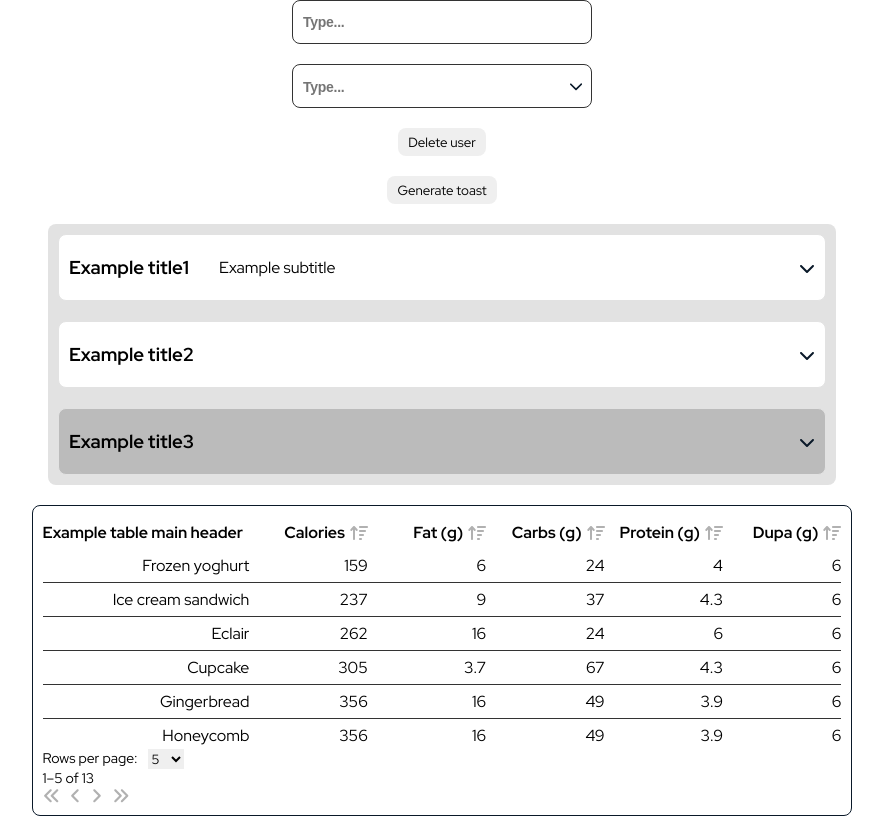
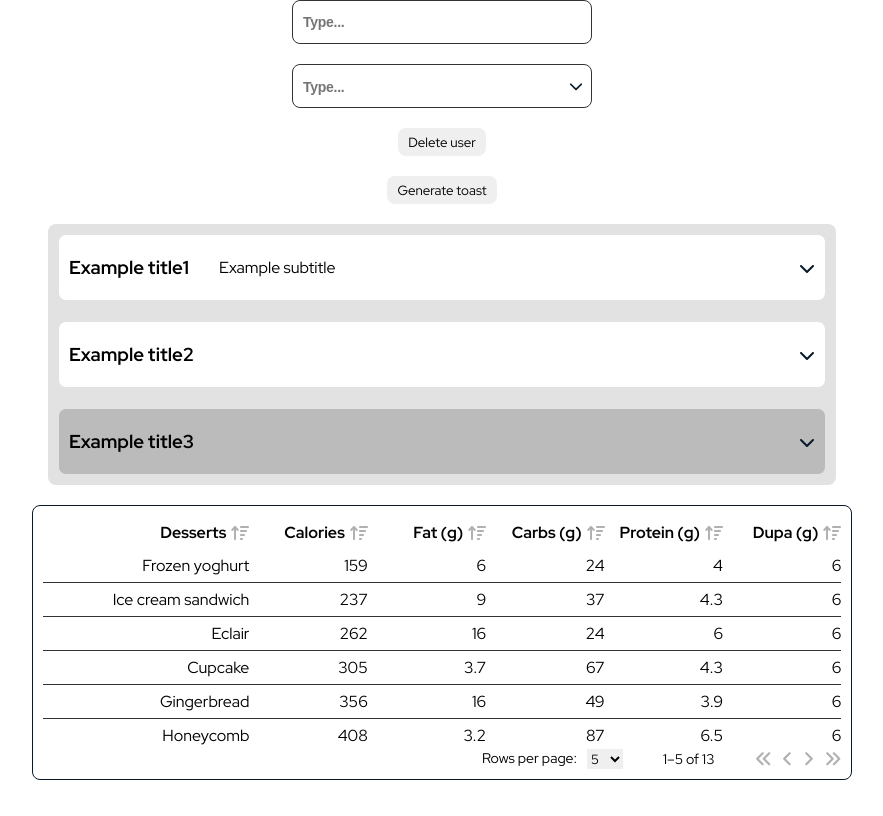
Before and after one commit to rartamosa/React-UI-components, a React (Create React App) app: page / in a window 1280 px wide. Shown: the whole page, without its empty margins (198-1081 px from the left). Built offline with nearby package versions, Linux system fonts and the light colour scheme.

Commit message:
Added sorting option in Table component

```diff
--- a/src/App.tsx
+++ b/src/App.tsx
@@ -163,7 +163,7 @@ const App = () => {
 
       {/* TABLE */}
       <Table
-        mainHeader="Example table main header"
+        // mainHeader="Example table main header"
         columnNames={dummyColumnNames}
         tableRows={dummyTableRows}
         // headerBackGroundColor="pink"
--- a/src/components/Table/Table.tsx
+++ b/src/components/Table/Table.tsx
@@ -36,7 +36,7 @@ library.add(
 );
 
 const Table = ({
-  mainHeader,
+  //   mainHeader,
   columnNames,
   tableRows,
   headerBackGroundColor = "#fff",
@@ -46,25 +46,22 @@ const Table = ({
   borderColor = MAIN_DARK_FONT_COLOR,
   borderWidth = "1px",
 }: TableProps) => {
-  const [tableRowsData, setTableRowsData] = useState<(string | number)[][]>([]);
+  //   const [tableRowsData, setTableRowsData] = useState<(string | number)[][]>([]);
+  const [tableRowsData, setTableRowsData] = useState<any[][]>([]);
+
   const [activeSort, setActiveSort] = useState(-1);
-  const [order, setOrder] = useState<Order>("asc");
+  //   const [order, setOrder] = useState<Order>("asc");
 
   useEffect(() => {
     setTableRowsData(tableRows.map((item) => createTableData(item)));
   }, []);
 
-  //   useEffect(() => {
-  //     tableRowsData.sort;
-  //   }, [activeSort]);
-  //   w useEffect wykrywam czy zmienia sie index sortowanej kolumny
-
-  const createColumnNames2 = (id: string, subHeader: string): ColumnNames => {
+  const createColumnNames = (id: string, subHeader: string): ColumnNames => {
     return { id, subHeader };
   };
 
   const tableColumnNames = columnNames.map((columnName) =>
-    createColumnNames2(uniqid(), columnName)
+    createColumnNames(uniqid(), columnName)
   );
 
   const createTableData = (tableRows: TableData): (string | number)[] => {
@@ -72,18 +69,24 @@ const Table = ({
     return arrayOfValues;
   };
 
-  const handleSorting = (activeSort: number, sortOrder: Order) => {
-    console.log(activeSort, sortOrder);
+  const onColumnSelect = (index: number): void => {
+    setActiveSort(index);
   };
 
-  const handleSortingChange = (
-    columnName: string | number,
-    index: number
-  ): void => {
-    const sortOrder = index === activeSort && order === "asc" ? "desc" : "asc";
-    setActiveSort(index);
-    setOrder(sortOrder);
-    // handleSorting(columnName, sortOrder);
+  const sortTableRowsData = (a: any[], b: any[]): number => {
+    if (
+      typeof a[activeSort] === "number" &&
+      typeof b[activeSort] === "number"
+    ) {
+      return a[activeSort] - b[activeSort];
+    } else if (
+      typeof a[activeSort] === "string" &&
+      typeof b[activeSort] === "string"
+    ) {
+      return a[activeSort].localeCompare(b[activeSort]);
+    } else {
+      return a[activeSort] < b[activeSort] ? -1 : 1;
+    }
   };
 
   return (
@@ -93,7 +96,7 @@ const Table = ({
           headerBackGroundColor={headerBackGroundColor}
           columnNames={tableColumnNames}
         >
-          <TCell style={{ textAlign: "unset" }}>{mainHeader}</TCell>
+          {/* <TCell style={{ textAlign: "unset" }}>{mainHeader}</TCell> */}
           {tableColumnNames.map((cell, index) => (
             <ColumnName key={cell.id}>
               <TCell>{cell.subHeader}</TCell>
@@ -101,13 +104,13 @@ const Table = ({
                 icon={["fas", "arrow-up-wide-short"]}
                 style={{ cursor: "pointer" }}
                 color={iconColor}
-                onClick={() => handleSortingChange(cell.subHeader, index)}
+                onClick={() => onColumnSelect(index)}
               />
             </ColumnName>
           ))}
         </THead>
         <TBody>
-          {tableRowsData.map((row) => (
+          {tableRowsData.sort(sortTableRowsData).map((row) => (
             <TRow key={uniqid()} columnNames={tableColumnNames}>
               {row.map((value) => (
                 <TCell key={uniqid()}>{value}</TCell>
@@ -116,7 +119,7 @@ const Table = ({
           ))}
         </TBody>
         <TFooter>
-          <div style={{ position: "sticky", right: "0" }}>
+          <TFooterContainer>
             <FooterCell>
               <span>Rows per page:</span>
               <RowsSelect>
@@ -153,7 +156,7 @@ const Table = ({
                 color={footerIconsColor ? footerIconsColor : iconColor}
               />
             </FooterCell>
-          </div>
+          </TFooterContainer>
         </TFooter>
       </TContainer>
     </TOverflow>
@@ -184,7 +187,7 @@ export const THead = styled.div<{
 }>`
   display: grid;
   grid-template-columns: 2fr repeat(
-      ${(props) => props.columnNames.length},
+      ${(props) => props.columnNames.length - 1},
       minmax(15px, 1fr)
     );
   gap: 15px;
@@ -204,7 +207,7 @@ export const TRow = styled.div<{
 }>`
   display: grid;
   grid-template-columns: 2fr repeat(
-      ${(props) => props.columnNames.length},
+      ${(props) => props.columnNames.length - 1},
       minmax(15px, 1fr)
     );
   gap: 15px;
@@ -236,7 +239,7 @@ export const TFooter = styled.div`
 
 export const TFooterContainer = styled.div`
   position: sticky;
-  right: 0px;
+  right: 0;
   display: flex;
   align-items: center;
   justify-content: end;
--- a/src/components/Table/TableProps.ts
+++ b/src/components/Table/TableProps.ts
@@ -1,5 +1,5 @@
 export type TableProps = {
-  mainHeader: string;
+  // mainHeader: string;
   // tableRows: TableRequiredData[];
   columnNames: string[];
   tableRows: {}[];
--- a/src/components/Table/tableDummyData.ts
+++ b/src/components/Table/tableDummyData.ts
@@ -1,4 +1,5 @@
 export const dummyColumnNames = [
+  "Desserts",
   "Calories",
   "Fat (g)",
   "Carbs (g)",
@@ -49,55 +50,55 @@ export const dummyTableRows = [
   },
   {
     rowName: "Honeycomb",
-    calories: 356,
-    fat: 16,
-    carbs: 49,
-    protein: 3.9,
+    calories: 408,
+    fat: 3.2,
+    carbs: 87,
+    protein: 6.5,
     dupa: 6,
   },
   {
     rowName: "Ice cream sandwich",
-    calories: 356,
-    fat: 16,
-    carbs: 49,
-    protein: 3.9,
+    calories: 237,
+    fat: 9,
+    carbs: 37,
+    protein: 4.3,
     dupa: 6,
   },
   {
     rowName: "Jelly Bean",
-    calories: 356,
-    fat: 16,
-    carbs: 49,
-    protein: 3.9,
+    calories: 375,
+    fat: 0,
+    carbs: 94,
+    protein: 0,
     dupa: 6,
   },
   {
     rowName: "KitKat",
-    calories: 356,
-    fat: 16,
-    carbs: 49,
-    protein: 3.9,
+    calories: 518,
+    fat: 26,
+    carbs: 65,
+    protein: 7,
     dupa: 6,
   },
   {
     rowName: "Lollipop",
-    calories: 356,
-    fat: 16,
-    carbs: 49,
-    protein: 3.9,
+    calories: 392,
+    fat: 0.2,
+    carbs: 98,
+    protein: 0,
     dupa: 6,
   },
   {
     rowName: "Marshmallow",
-    calories: 356,
-    fat: 16,
-    carbs: 49,
-    protein: 3.9,
+    calories: 318,
+    fat: 0,
+    carbs: 81,
+    protein: 2,
     dupa: 6,
   },
   {
     rowName: "Nougat",
-    calories: 356,
+    calories: 360,
     fat: 16,
     carbs: 49,
     protein: 3.9,
@@ -105,10 +106,10 @@ export const dummyTableRows = [
   },
   {
     rowName: "Oreo",
-    calories: 356,
-    fat: 16,
-    carbs: 49,
-    protein: 3.9,
+    calories: 437,
+    fat: 18,
+    carbs: 63,
+    protein: 4,
     dupa: 6,
   },
 ];
```
